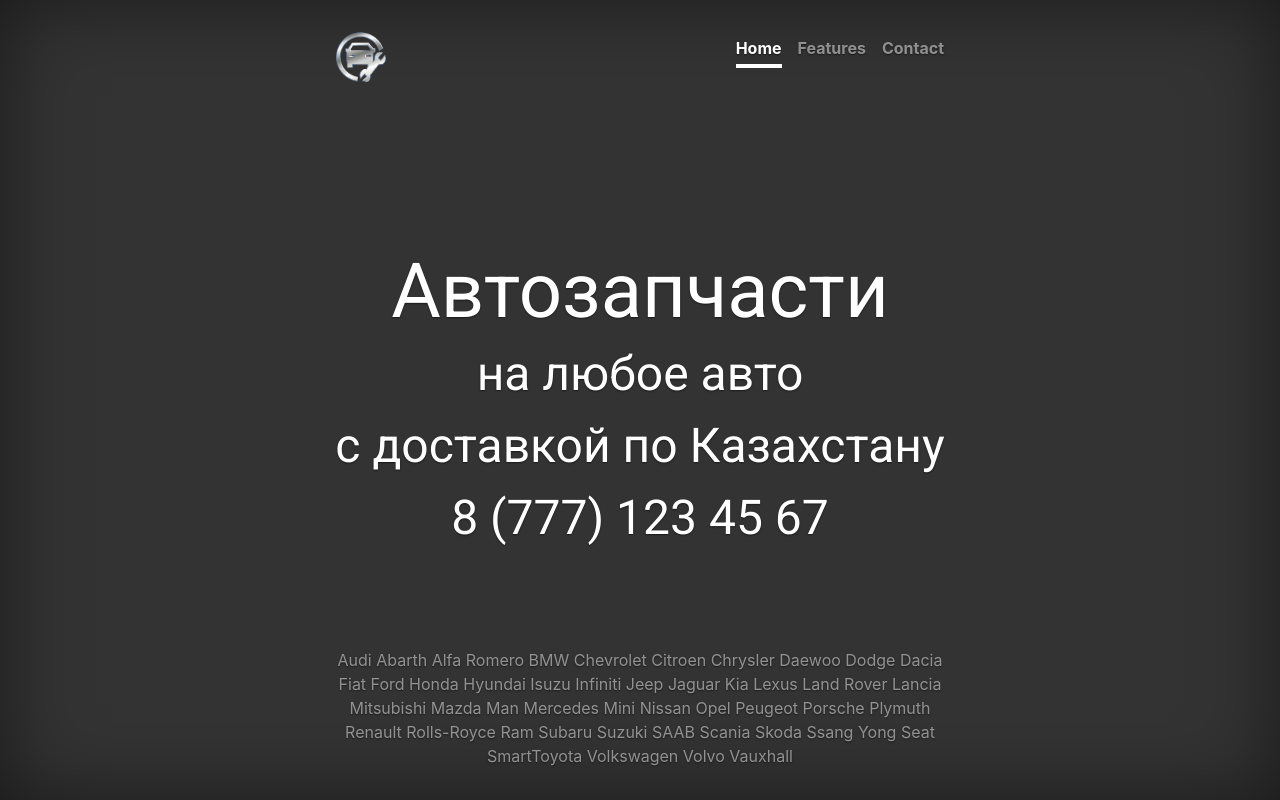
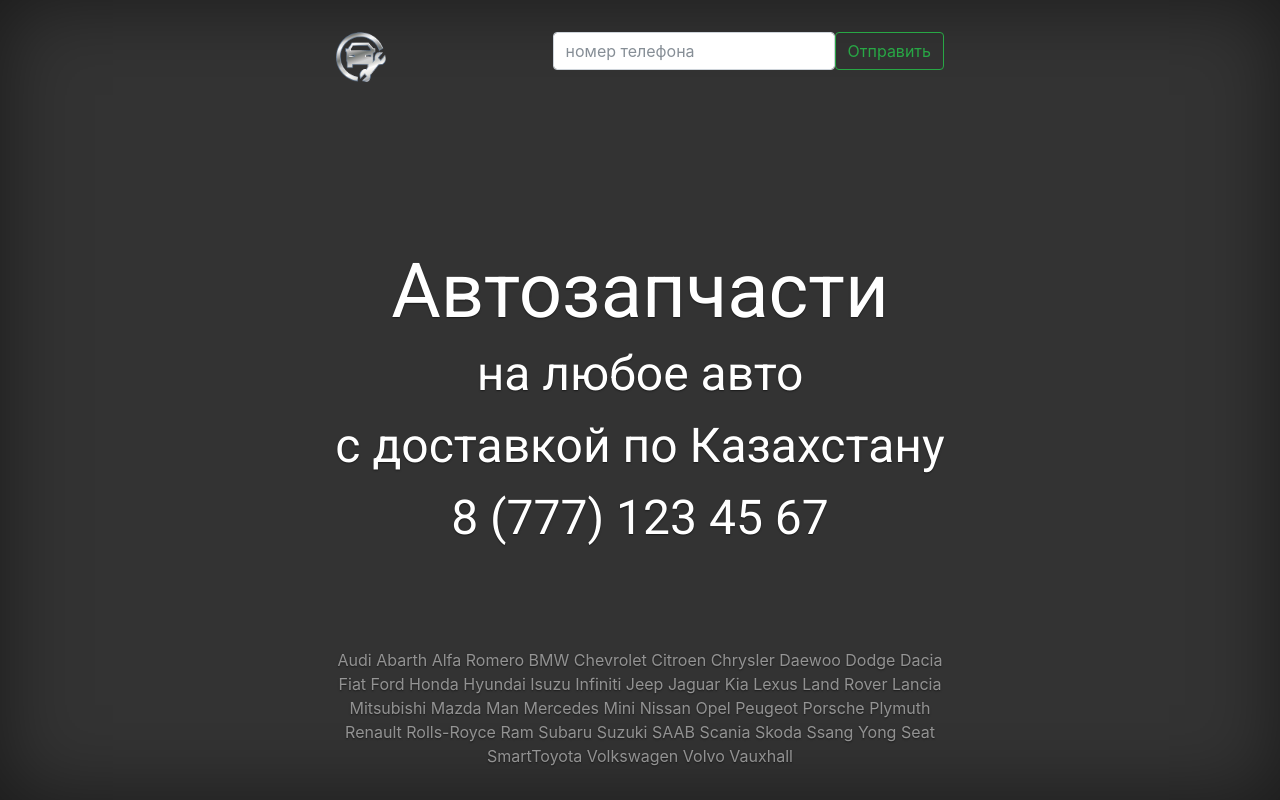
Before and after one commit to teilon/autoparts, a Django app: page / in a window 1280 px wide. Run offline with Django 3.2, Linux system fonts and the light colour scheme; some libraries are stand-ins or nearby versions.

Commit message:
add form

```diff
--- a/app_auto/templates/app_auto/index.html
+++ b/app_auto/templates/app_auto/index.html
@@ -11,9 +11,18 @@
 					<img class="masthead-brand" src="{% static 'app_auto/logo.png' %}" alt="logo" width='50' height='50'>
 					<!-- <h3 class="masthead-brand">Cover</h3>					 -->
 					<nav class="nav nav-masthead">
-						<a href="#" class="nav-link active">Home</a>
-						<a href="#" class="nav-link">Features</a>
-						<a href="" class="nav-link">Contact</a>
+						<!--<a href="#" class="nav-link active">Home</a>-->
+						<!--<a href="#" class="nav-link">Features</a>-->
+						<!--<a href="" class="nav-link">Contact</a>-->
+
+						<form class="inline my-2 my-lg-0">
+							<!--<label for="phone-text">мы вам перезвоним</label>-->
+							<input type="text" id="phone-text"
+                                   class="form-control mr-sm-2"
+                                   placeholder="номер телефона"
+                                   aria-label="Phone number">
+						</form>
+						<button class="btn btn-outline-success my-2 my-sm-0">Отправить</button>
 					</nav>
 				</div>
 			</header>
```
